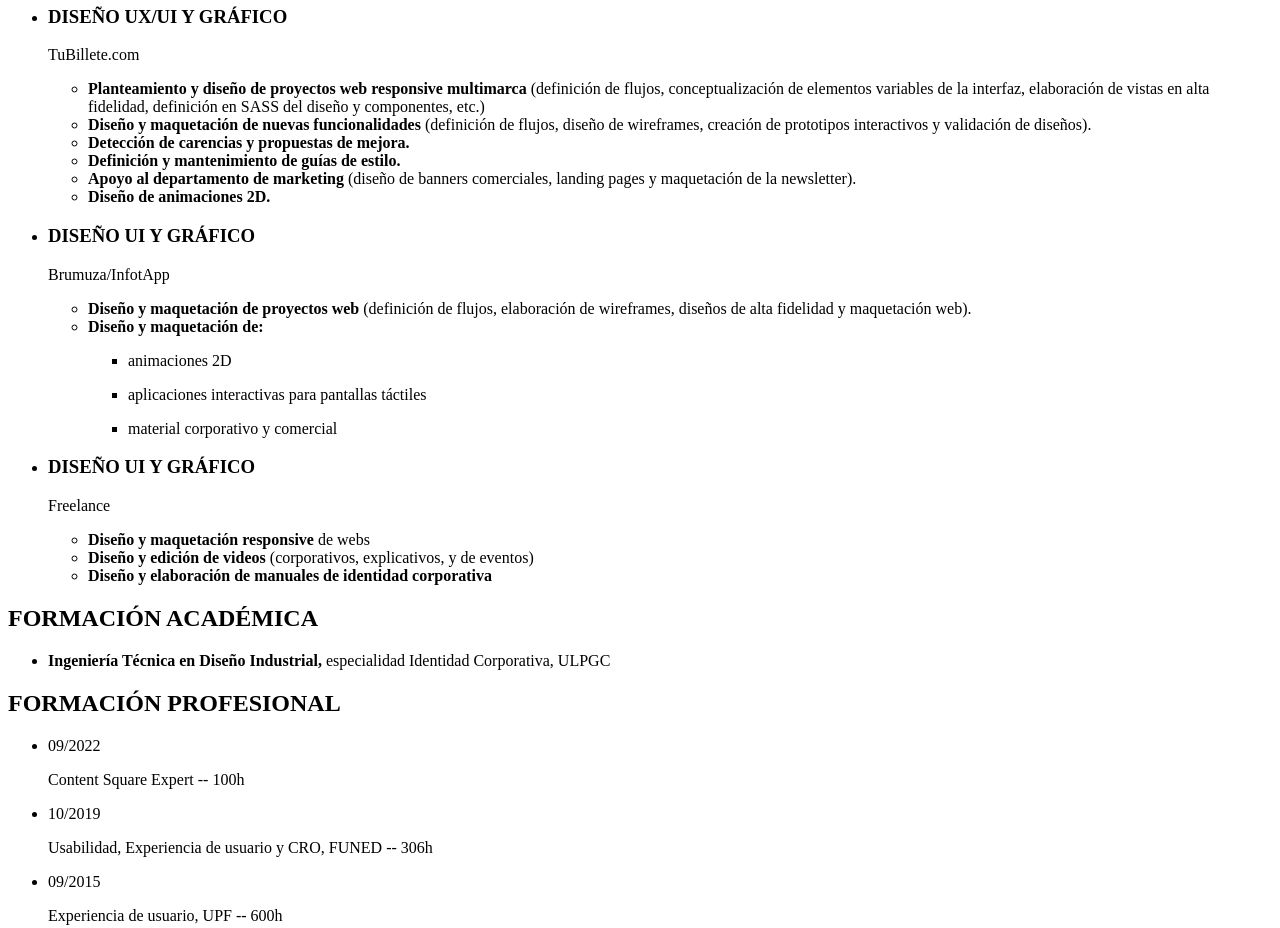
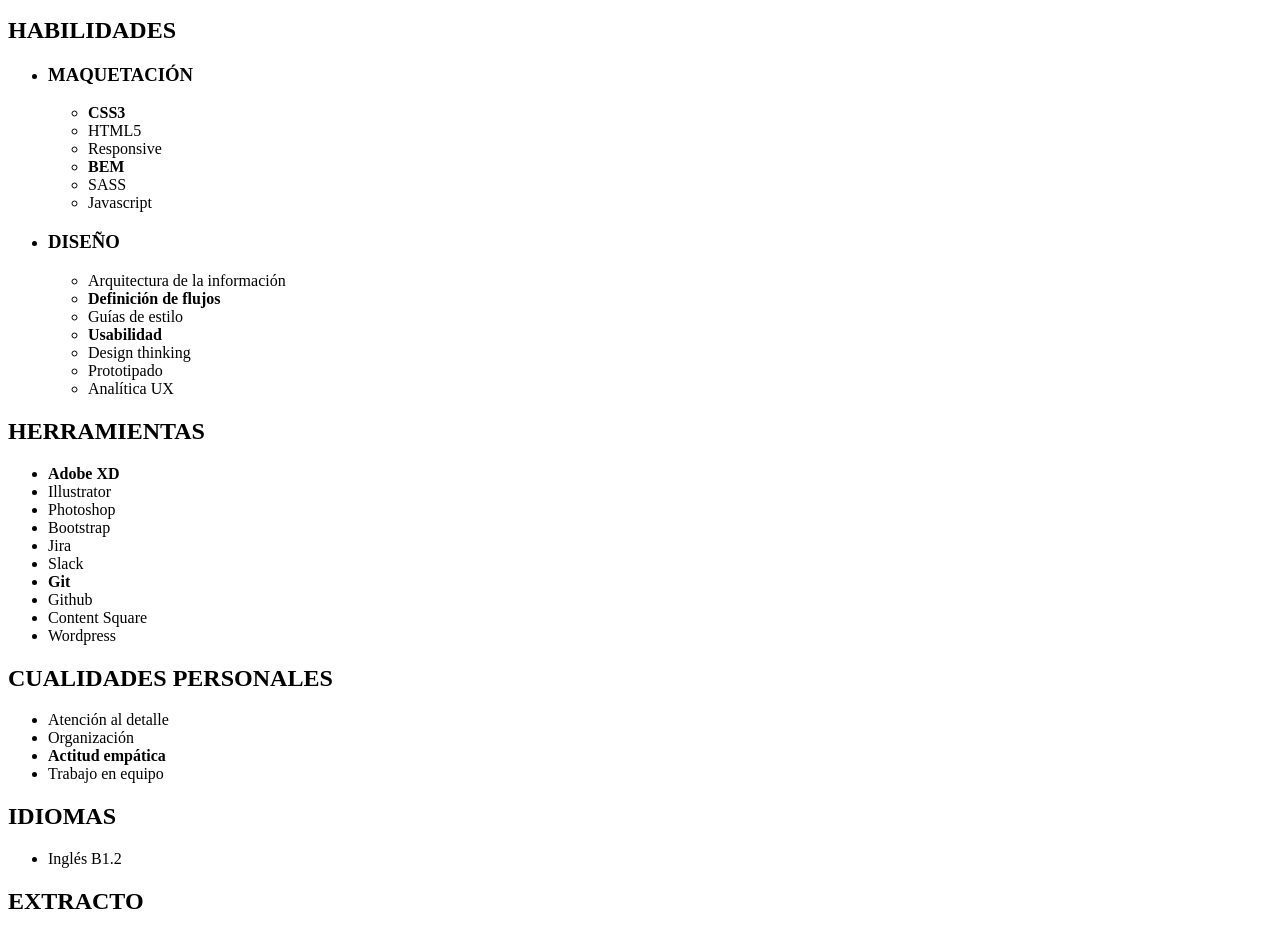
Before and after one commit to patifusa-20/202210-W2-E2-patricia-rufino, a website: page index.html in a window 1280 px wide. Shown: the part 288-1216 px from the top of the page. Drawn offline with Linux system fonts and the light colour scheme.

Commit message:
Add aside content with more details

```diff
--- a/index.html
+++ b/index.html
@@ -1,5 +1,5 @@
 <!DOCTYPE html>
-<html lang="en">
+<html lang="es">
     <head>
         <meta charset="UTF-8" />
         <meta http-equiv="X-UA-Compatible" content="IE=edge" />
@@ -14,12 +14,76 @@
     </head>
     <body>
         <header>
-            <img src="assets/foto.jpg" alt="foto retrato" />
+            <img
+                src="assets/foto.jpg"
+                alt="foto retrato"
+                width="150"
+                height="175"
+            />
             <h1>Patricia Rufino Aránega</h1>
             <p>Diseño UX/UI y maquetación web</p>
         </header>
         <main>
-            <aside></aside>
+            <aside>
+                <section>
+                    <h2>HABILIDADES</h2>
+                    <ul>
+                        <li>
+                            <h3>MAQUETACIÓN</h3>
+                            <ul>
+                                <li><strong>CSS3</strong></li>
+                                <li>HTML5</li>
+                                <li>Responsive</li>
+                                <li><strong>BEM</strong></li>
+                                <li>SASS</li>
+                                <li>Javascript</li>
+                            </ul>
+                        </li>
+                        <li>
+                            <h3>DISEÑO</h3>
+                            <ul>
+                                <li>Arquitectura de la información</li>
+                                <li><strong>Definición de flujos</strong></li>
+                                <li>Guías de estilo</li>
+                                <li><strong>Usabilidad</strong></li>
+                                <li>Design thinking</li>
+                                <li>Prototipado</li>
+                                <li>Analítica UX</li>
+                            </ul>
+                        </li>
+                    </ul>
+                </section>
+                <section>
+                    <h2>HERRAMIENTAS</h2>
+                    <ul>
+                        <li><strong>Adobe XD</strong></li>
+                        <li>Illustrator</li>
+                        <li>Photoshop</li>
+                        <li>Bootstrap</li>
+                        <li>Jira</li>
+                        <li>Slack</li>
+                        <li><strong>Git</strong></li>
+                        <li>Github</li>
+                        <li>Content Square</li>
+                        <li>Wordpress</li>
+                    </ul>
+                </section>
+                <section>
+                    <h2>CUALIDADES PERSONALES</h2>
+                    <ul>
+                        <li>Atención al detalle</li>
+                        <li>Organización</li>
+                        <li><strong>Actitud empática</strong></li>
+                        <li>Trabajo en equipo</li>
+                    </ul>
+                </section>
+                <section>
+                    <h2>IDIOMAS</h2>
+                    <ul>
+                        <li>Inglés B1.2</li>
+                    </ul>
+                </section>
+            </aside>
             <section>
                 <h2>EXTRACTO</h2>
                 <p>
```
Also changed, not shown: assets/foto.jpg (added).
